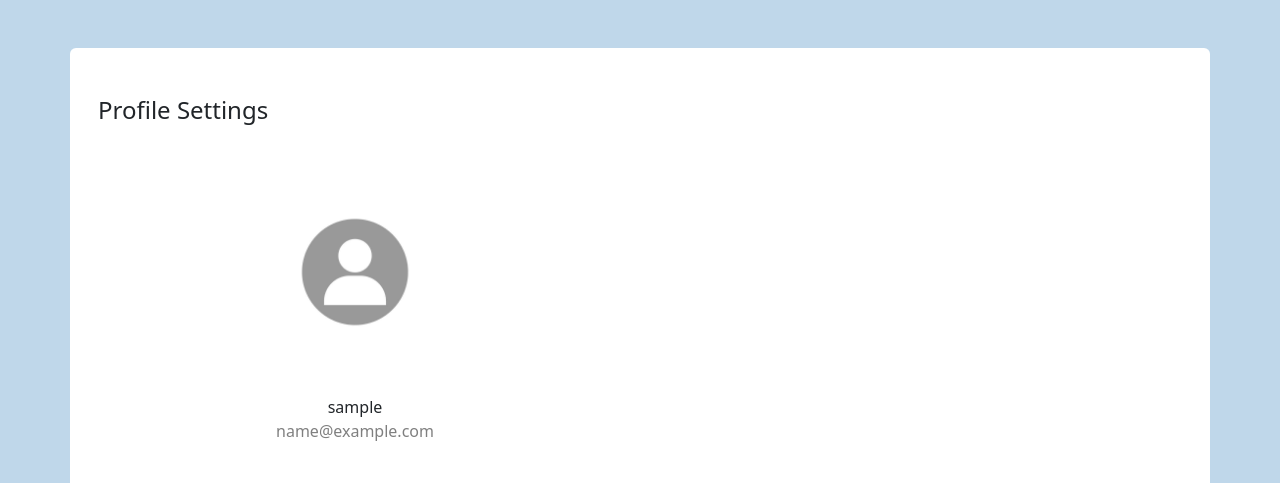
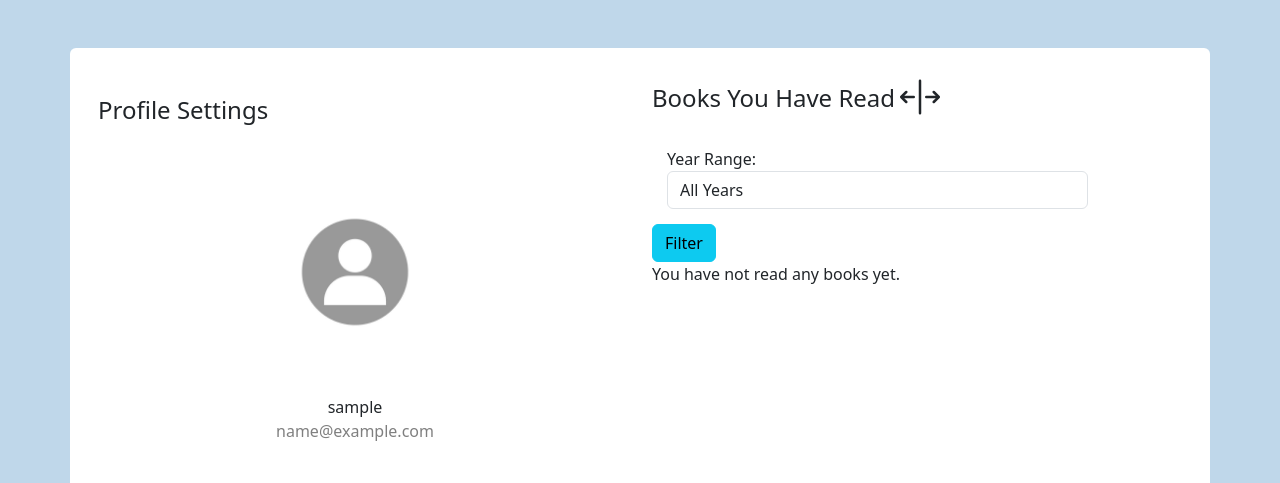
Before and after one commit to PBP-E14/book-buddies, a Django app: page /user/profile/ in a window 1280 px wide. Shown: the part 181-664 px from the top of the page. Run offline with Django 4.2, Linux system fonts and the light colour scheme; the visitor is signed in with stand-in values (Sample User, id 1); data comes from the database, SQL or seed files in the repository; some libraries are stand-ins or nearby versions.

Commit message:
Menambahkan filter di users app

```diff
--- a/users/static/profile.js
+++ b/users/static/profile.js
@@ -20,4 +20,167 @@ document.addEventListener('DOMContentLoaded', function() {
             }
         });
     });
+
+    // Function to show a message in a Bootstrap modal
+    function showMessageModal(message, autoCloseDelay) {
+        var messageModal = new bootstrap.Modal(document.getElementById('messageModal'));
+        var messageContent = document.getElementById('messageContent');
+        messageContent.textContent = message;
+        messageModal.show();
+
+        // Close the modal automatically after the specified delay (in milliseconds)
+        if (autoCloseDelay) {
+            setTimeout(function() {
+                messageModal.hide(); // Close the modal
+            }, autoCloseDelay);
+        }
+    }
+
+    // Function to update books on the page
+    function updateBooks(books) {
+        // Clear the current book container
+        var bookContainer = document.getElementById('book-container');
+        while (bookContainer.firstChild) {
+            bookContainer.removeChild(bookContainer.firstChild);
+        }
+
+        // Create and append book elements based on the filtered books data
+        books.forEach(function(book) {
+            // Create a new book card element
+            var card = document.createElement('div');
+            card.className = 'card';
+            card.id = 'book-' + book.id;
+
+            // Create the image element
+            var img = document.createElement('img');
+            img.className = 'card-img-top';
+            img.alt = book.title;
+            img.src = book.image_cover;
+            card.appendChild(img);
+
+            // Create the card body
+            var cardBody = document.createElement('div');
+            cardBody.className = 'card-body';
+            card.appendChild(cardBody);
+
+            // Create the card title
+            var title = document.createElement('h5');
+            title.className = 'card-title';
+            title.textContent = book.title;
+            cardBody.appendChild(title);
+
+            // Create the list group
+            var listGroup = document.createElement('ul');
+            listGroup.className = 'list-group list-group-flush';
+            card.appendChild(listGroup);
+
+            // Create list items for author, publisher, and year
+            ['Author', 'Publisher', 'Year'].forEach(function (label) {
+                if (label.toLowerCase() === 'year') {
+                    var listItem = document.createElement('li');
+                    listItem.className = 'list-group-item';
+                    listItem.textContent = label + ': ' + book.year;
+                    listGroup.appendChild(listItem);
+                } else {
+                    var listItem = document.createElement('li');
+                    listItem.className = 'list-group-item';
+                    listItem.textContent = label + ': ' + book[label.toLowerCase()];
+                    listGroup.appendChild(listItem);
+                }
+            });
+
+            // Add the card to the book container
+            bookContainer.appendChild(card);
+        });
+    }
+
+    // Attach an event listener to the filter form
+    const filterForm = document.getElementById('filter-form');
+    filterForm.addEventListener('submit', function(event) {
+        event.preventDefault();
+        filterBooks();
+    });
+
+    // Function to filter books
+    function filterBooks() {
+        const selectedYearRange = document.getElementById('selected_year_range').value;
+        fetchBooks(selectedYearRange);
+    }
+
+    // Function to fetch books via AJAX
+    function fetchBooks(yearRange) {
+        fetch(filterUrl + '?selected_year_range=' + yearRange)
+            .then(response => response.json())
+            .then(data => {
+                if (data.message) {
+                    // Show the message in a modal
+                    showMessageModal(data.message, 2500);
+                }
+                // Update books as usual, even if there's a message
+                updateBooks(data.books);
+            })
+            .catch(error => {
+                console.error('Error:', error);
+            });
+    }
+
+
+    // Function to update books on the page
+    function updateBooks(books) {
+        // Clear the current book container
+        var bookContainer = document.getElementById('book-container');
+        while (bookContainer.firstChild) {
+            bookContainer.removeChild(bookContainer.firstChild);
+        }
+
+        // Create and append book elements based on the filtered books data
+        books.forEach(function(book) {
+            // Create a new book card element
+            var card = document.createElement('div');
+            card.className = 'card';
+            card.id = 'book-' + book.id;
+
+            // Create the image element
+            var img = document.createElement('img');
+            img.className = 'card-img-top';
+            img.alt = book.title;
+            img.src = book.image_cover;
+            card.appendChild(img);
+
+            // Create the card body
+            var cardBody = document.createElement('div');
+            cardBody.className = 'card-body';
+            card.appendChild(cardBody);
+
+            // Create the card title
+            var title = document.createElement('h5');
+            title.className = 'card-title';
+            title.textContent = book.title;
+            cardBody.appendChild(title);
+
+            // Create the list group
+            var listGroup = document.createElement('ul');
+            listGroup.className = 'list-group list-group-flush';
+            card.appendChild(listGroup);
+
+            // Create list items for author, publisher, and year
+            ['Author', 'Publisher', 'Year'].forEach(function (label) {
+                if (label.toLowerCase() === 'year') {
+                    var listItem = document.createElement('li');
+                    listItem.className = 'list-group-item';
+                    listItem.textContent = label + ': ' + book.year;
+                    listGroup.appendChild(listItem);
+                } else {
+                    var listItem = document.createElement('li');
+                    listItem.className = 'list-group-item';
+                    listItem.textContent = label + ': ' + book[label.toLowerCase()];
+                    listGroup.appendChild(listItem);
+                }
+            });
+
+            // Add the card to the book container
+            bookContainer.appendChild(card);
+        });
+    }
+
 });
--- a/users/static/profile_style.css
+++ b/users/static/profile_style.css
@@ -71,7 +71,29 @@ footer {
     margin-right: 8px;
 }
 
+#book-container {
+    display: flex;
+    flex-wrap: nowrap; /* Prevent wrapping to the next line */
+    overflow-x: auto; /* Enable horizontal scrolling */
+    max-width: 100%; /* Allow scrolling to the right */
+}
+
 .card {
-    width: 300px;
-    height: 300px;
+    flex: 0 0 calc(50% - 15px);
+    margin-right: 15px;
 }
+
+.scrolling-container {
+    overflow: hidden;
+}
+
+@media (max-width: 768px) {
+    .card {
+        flex: 0 0 calc(100% - 15px);
+    }
+}
+
+.custom-bold-icon {
+    font-weight: bold;
+    margin: 5px;
+}
--- a/users/templates/profile.html
+++ b/users/templates/profile.html
@@ -5,6 +5,7 @@
 
 <header>
     <link href="https://cdn.jsdelivr.net/npm/bootstrap-icons@1.10.0/font/bootstrap-icons.css" rel="stylesheet">
+    <script src="https://cdn.jsdelivr.net/npm/bootstrap@5.7.0/dist/js/bootstrap.bundle.min.js"></script>
     <link rel="stylesheet" href="{% static 'profile_style.css' %}">
     <script type="text/javascript" src="{% static 'profile.js' %}"></script>
     <div class="container-fluid bg-secondary text-white py-2">
@@ -77,9 +78,55 @@
                     </form>
                 </div>
             </div>
-        <!-- History Books -->
-        <div class="col-md-3">
-            <!-- Bakal diisi buku-buku yang sudah pernah dibaca -->
+            <div class="col-md-5">
+                <br>
+                <div class="d-flex align-items-center">
+                    <h4>Books You Have Read</h4>
+                    <svg xmlns="http://www.w3.org/2000/svg" width="50" height="50" fill="currentColor" class="bi bi-arrows-expand-vertical custom-bold-icon" viewBox="0 0 20 20">
+                        <path d="M8 15a.5.5 0 0 1-.5-.5v-13a.5.5 0 0 1 1 0v13a.5.5 0 0 1-.5.5ZM.146 8.354a.5.5 0 0 1 0-.708l2-2a.5.5 0 1 1 .708.708L1.707 7.5H5.5a.5.5 0 0 1 0 1H1.707l1.147 1.146a.5.5 0 0 1-.708.708l-2-2ZM10 8a.5.5 0 0 1 .5-.5h3.793l-1.147-1.146a.5.5 0 0 1 .708-.708l2 2a.5.5 0 0 1 0 .708l-2 2a.5.5 0 0 1-.708-.708L14.293 8.5H10.5A.5.5 0 0 1 10 8Z"/>
+                    </svg>
+                </div>
+
+                <form id="filter-form" method="get">
+                    <div class="form-group">
+                        <label for="selected_year_range">Year Range:</label>
+                        <select class="form-control" name="selected_year_range" id="selected_year_range">
+                            <option value="1975-2004">All Years</option>
+                            <option value="1975-1979">1975-1979</option>
+                            <option value="1980-1984">1980-1984</option>
+                            <option value="1985-1989">1985-1989</option>
+                            <option value="1990-1994">1990-1994</option>
+                            <option value="1995-1999">1995-1999</option>
+                            <option value="2000-2004">2000-2004</option>
+                        </select>
+                    </div>
+                    <button type="submit" class="btn btn-info">Filter</button>
+                </form>
+
+                <div class="scrolling-container">
+                    <div class="card-columns" id="book-container">
+                        {% for book in user_books %}
+                        <div class="card" id="book-{{ book.id }}">
+                            <img src="{{ book.image_cover }}" class="card-img-top" alt="{{ book.title }}">
+                            <div class="card-body">
+                                <h5 class="card-title">{{ book.title }}</h5>
+                            </div>
+                            <ul class="list-group list-group-flush">
+                                <li class="list-group-item">Author: {{ book.author }}</li>
+                                <li class="list-group-item">Publisher: {{ book.publisher }}</li>
+                                <li class="list-group-item">Year: {{ book.year_publication }}</li>
+                            </ul>
+                            <div class="card-body">
+                                <a href="{% url 'delete_book' book.id %}" class="btn btn-danger btn-sm">
+                                    <i class="bi bi-journal-minus"></i>
+                                </a>
+                            </div>
+                        </div>
+                        {% empty %}
+                        <p>You have not read any books yet.</p>
+                        {% endfor %}
+                </div>
+            </div>
         </div>
     </div>
 </body>
@@ -121,8 +168,26 @@
     </div>
 </div>
 
+<div class="modal fade" id="messageModal" tabindex="-1" role="dialog" aria-labelledby="messageModalLabel" aria-hidden="true">
+    <div class="modal-dialog" role="document">
+        <div class="modal-content">
+            <div class="modal-header">
+                <h5 class="modal-title" id="messageModalLabel">Messages</h5>
+                <button type="button" class="btn btn-danger" data-bs-dismiss="modal">
+                    <span aria-hidden="true">&times;</span>
+                </button>
+            </div>
+            <div class="modal-body">
+                <div class="alert alert-info" id="messageContent">
+                </div>
+            </div>
+        </div>
+    </div>
+</div>
+
 <script>
     var updateProfileUrl = "{% url 'update_profile' %}";
+    const filterUrl = "{% url 'filter_books' %}";
 </script>
 
 {% endblock %}
--- a/users/urls.py
+++ b/users/urls.py
@@ -1,11 +1,11 @@
 from django.urls import path
-from django.contrib.auth import views as auth_views
-from . import views
+from users.views import user_login, user_profile, register, update_profile, delete_book, filter_books
 
 urlpatterns = [
-    path('login/', views.user_login, name='user_login'),
-    path('register/', views.register, name='register'),
-    path('profile/', views.user_profile, name='user_profile'),
-    path('update_profile/', views.update_profile, name='update_profile'),
-    path('delete-book/<int:book_id>/', views.delete_book, name='delete_book'),
+    path('login/', user_login, name='user_login'),
+    path('register/', register, name='register'),
+    path('profile/', user_profile, name='user_profile'),
+    path('update_profile/', update_profile, name='update_profile'),
+    path('delete-book/<int:book_id>/', delete_book, name='delete_book'),
+    path('filter_books/', filter_books, name='filter_books'),
 ]
--- a/users/views.py
+++ b/users/views.py
@@ -1,14 +1,14 @@
 from django.shortcuts import render, redirect
-from django.http import JsonResponse, HttpResponseRedirect
+from django.http import JsonResponse
 from django.contrib.auth.decorators import login_required
 from django.contrib.auth import authenticate, login
 from django.contrib.auth.password_validation import validate_password
 from django.core.exceptions import ValidationError
 from book.models import Book
 from .models import User
-from django.urls import reverse
 from django.shortcuts import get_object_or_404
 from django.contrib import messages
+from django.db.models import Q
 
 def register(request):
     if request.method == 'POST':
@@ -76,6 +76,7 @@ def user_login(request):
     context = {}
     return render(request, 'login.html', context)
 
+@login_required
 def user_profile(request):
     user = request.user
     user.birth_date_str = user.birth_date.strftime('%Y-%m-%d') if user.birth_date else ''
@@ -104,6 +105,51 @@ def delete_book(request, book_id):
     try:
         book = get_object_or_404(Book, id=book_id)
         user.history_books.remove(book)
-        return HttpResponseRedirect(reverse('profile'))
     except Book.DoesNotExist:
-        return HttpResponseRedirect(reverse('profile'))
+        pass
+
+    return redirect('user_profile')
+
+
+@login_required
+def filter_books(request):
+    year_range = request.GET.get('selected_year_range', None)
+
+    # Filter books based on the user's history_books
+    user_books = request.user.history_books.all()
+
+    if year_range is not None:
+        start_year, end_year = map(int, year_range.split('-'))
+
+        # Filter books that match the year range and are in the user's history_books
+        filtered_books = Book.objects.filter(
+            Q(year_publication__gte=start_year) &
+            Q(year_publication__lte=end_year) &
+            Q(pk__in=user_books)
+        )
+    else:
+        # Display all books that are in the user's history_books
+        filtered_books = user_books
+
+    book_data = [
+        {
+            'title': book.title,
+            'author': book.author,
+            'publisher': book.publisher,
+            'year': book.year_publication,
+            'image_cover': book.image_cover
+        }
+        for book in filtered_books
+    ]
+
+    if not book_data:
+        # If no books are found, return a message with the selected year range
+        if year_range:
+            message = f'No books found in the year range {year_range}.'
+        else:
+            message = 'No books found in your history.'
+
+        messages.info(request, message)
+        return JsonResponse({'message': message, 'status': 'no_books'})
+
+    return JsonResponse({'books': book_data, 'status': 'success'})
```
Also changed, not shown: book/migrations/0003_book_has_read.py (added), book/migrations/0004_remove_book_has_read.py (added), 2 other files.
